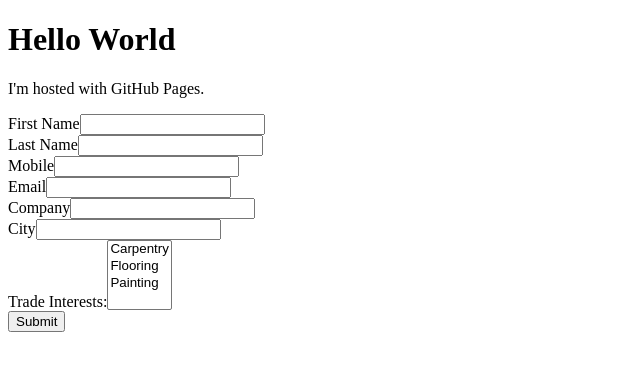
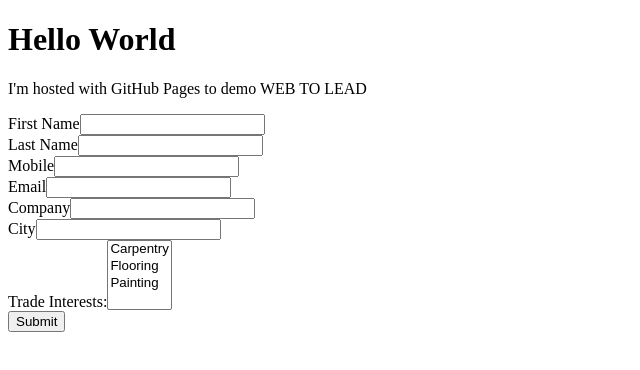
Before and after one commit to billv5w/billv5w.github.io, a plain HTML site: page index.html in a window 1280 px wide. Shown: the whole page, without its empty margins (0-640 px from the left). Drawn offline with Linux system fonts and the light colour scheme.

Commit message:
Update index.html

```diff
--- a/index.html
+++ b/index.html
@@ -5,7 +5,7 @@
     </head>
 <body>
 <h1>Hello World</h1>
-<p>I'm hosted with GitHub Pages.</p>
+<p>I'm hosted with GitHub Pages to demo WEB TO LEAD</p>
 <form action="https://webto.salesforce.com/servlet/servlet.WebToLead?encoding=UTF-8" method="POST">
 
 <input type=hidden name="oid" value="00D2v000002G1dD">
```
